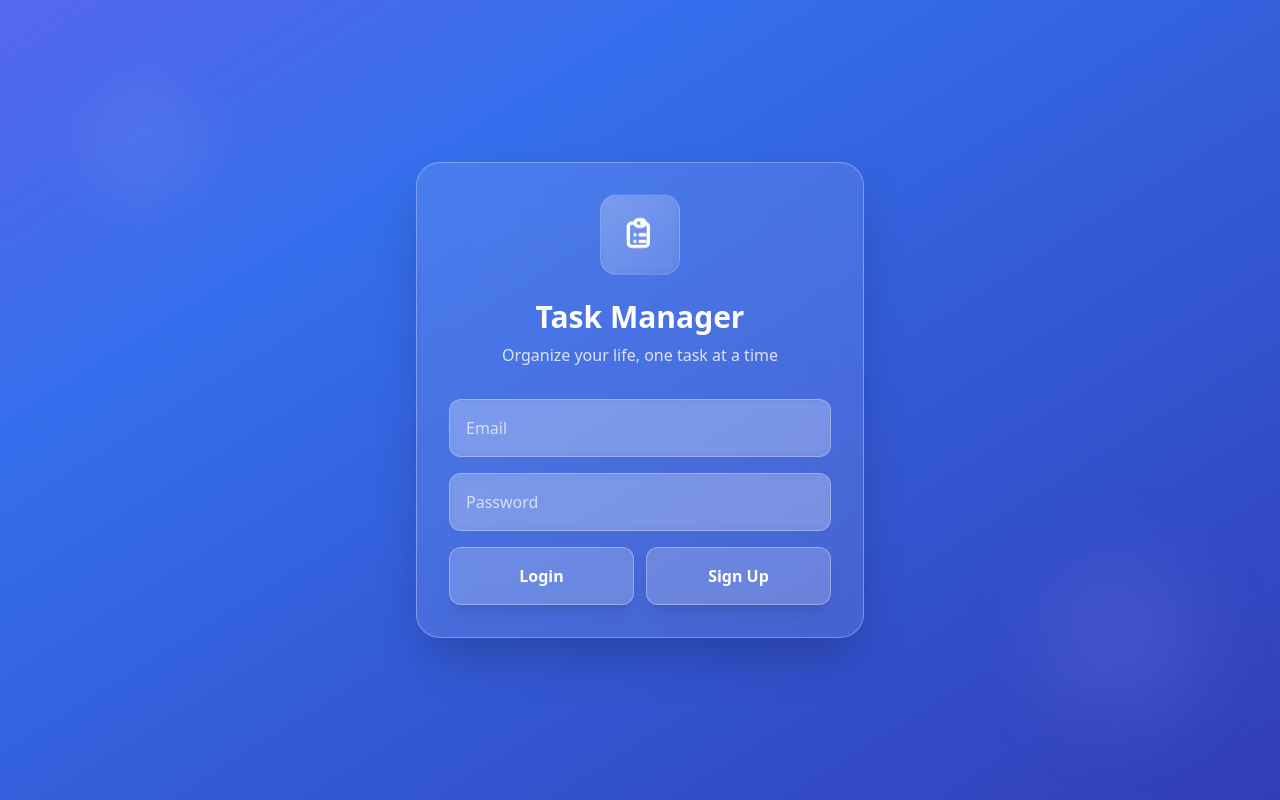
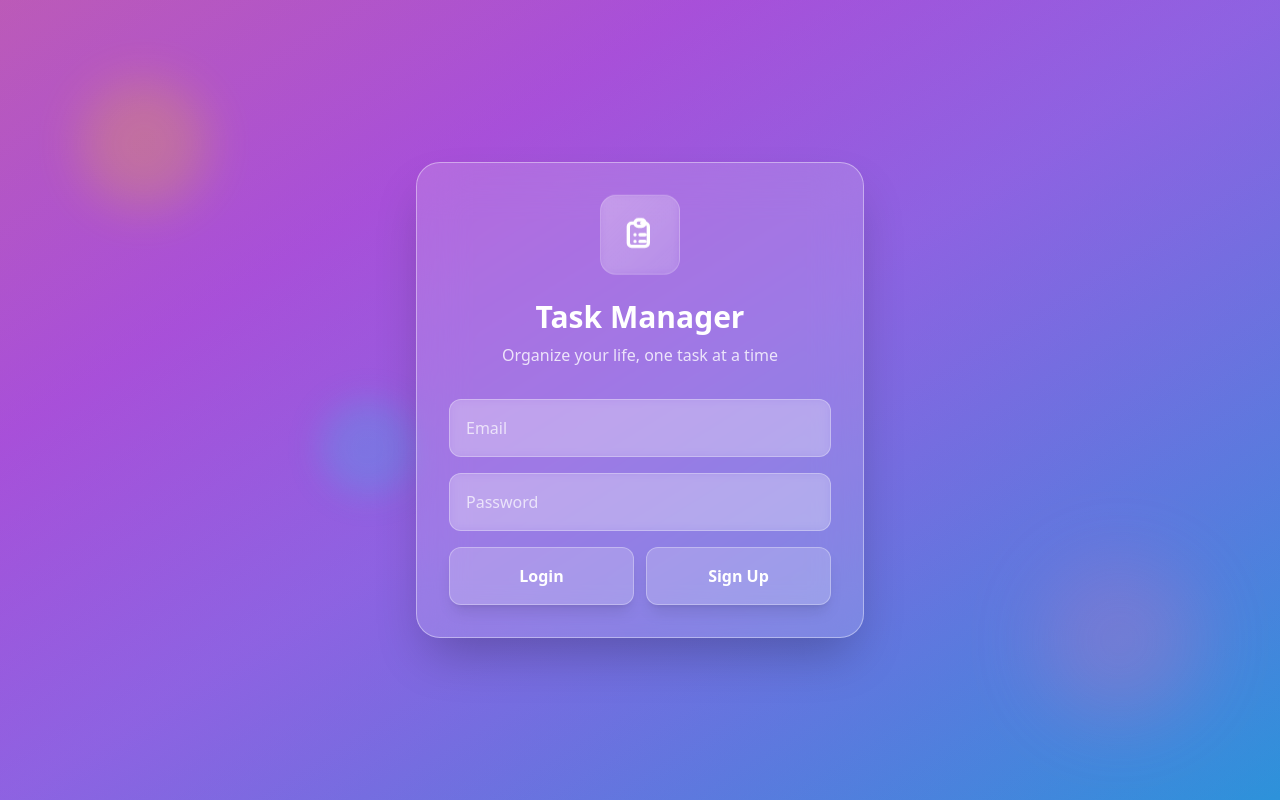
Before and after one commit to Divyadharshana5/Task-manager, a Next.js app in the folder frontend/: page / in a window 1280 px wide. Built offline with nearby package versions, Linux system fonts and the light colour scheme.

Commit message:
Enhance loading screen styling with new gradients and animations for improved visual appeal

```diff
--- a/frontend/app/page.js
+++ b/frontend/app/page.js
@@ -99,11 +99,12 @@ export default function Home() {
 
   if (!user) {
     return (
-      <div className="min-h-screen bg-gradient-to-br from-purple-600 via-blue-600 to-indigo-800 flex items-center justify-center p-4 animate-gradient-x relative overflow-hidden">
-        <div className="absolute inset-0 bg-gradient-to-br from-white/10 to-transparent"></div>
-        <div className="absolute top-20 left-20 w-32 h-32 bg-white/5 rounded-full blur-xl"></div>
-        <div className="absolute bottom-20 right-20 w-40 h-40 bg-purple-300/10 rounded-full blur-2xl"></div>
-        <div className="bg-white/10 backdrop-blur-xl p-8 rounded-3xl shadow-2xl w-full max-w-md border border-white/30 animate-fade-in-up relative z-10">
+      <div className="min-h-screen bg-gradient-to-br from-pink-500 via-purple-600 via-blue-600 to-cyan-500 flex items-center justify-center p-4 animate-gradient-x relative overflow-hidden">
+        <div className="absolute inset-0 bg-gradient-to-br from-yellow-300/20 via-pink-300/20 to-transparent"></div>
+        <div className="absolute top-20 left-20 w-32 h-32 bg-yellow-400/30 rounded-full blur-xl animate-pulse"></div>
+        <div className="absolute bottom-20 right-20 w-40 h-40 bg-pink-400/30 rounded-full blur-2xl animate-pulse"></div>
+        <div className="absolute top-1/2 left-1/4 w-24 h-24 bg-cyan-400/20 rounded-full blur-lg animate-bounce-slow"></div>
+        <div className="bg-white/15 backdrop-blur-xl p-8 rounded-3xl shadow-2xl w-full max-w-md border border-white/40 animate-fade-in-up relative z-10">
           <div className="text-center mb-8">
             <div className="w-20 h-20 bg-gradient-to-br from-white/20 to-white/5 backdrop-blur-sm rounded-2xl mx-auto mb-6 flex items-center justify-center animate-bounce-slow border border-white/20">
               <svg className="w-10 h-10 text-white" fill="none" stroke="currentColor" viewBox="0 0 24 24">
```
